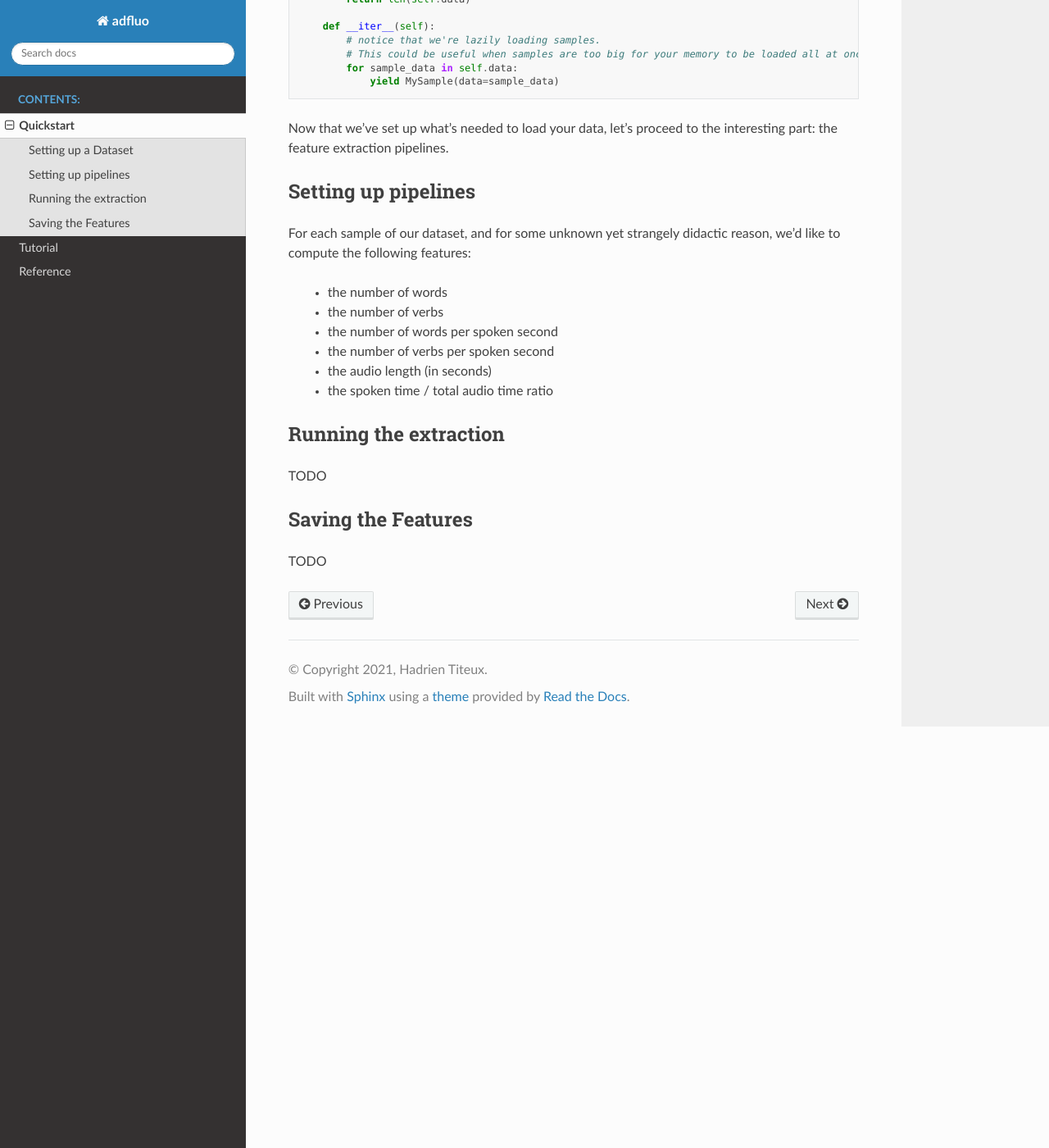
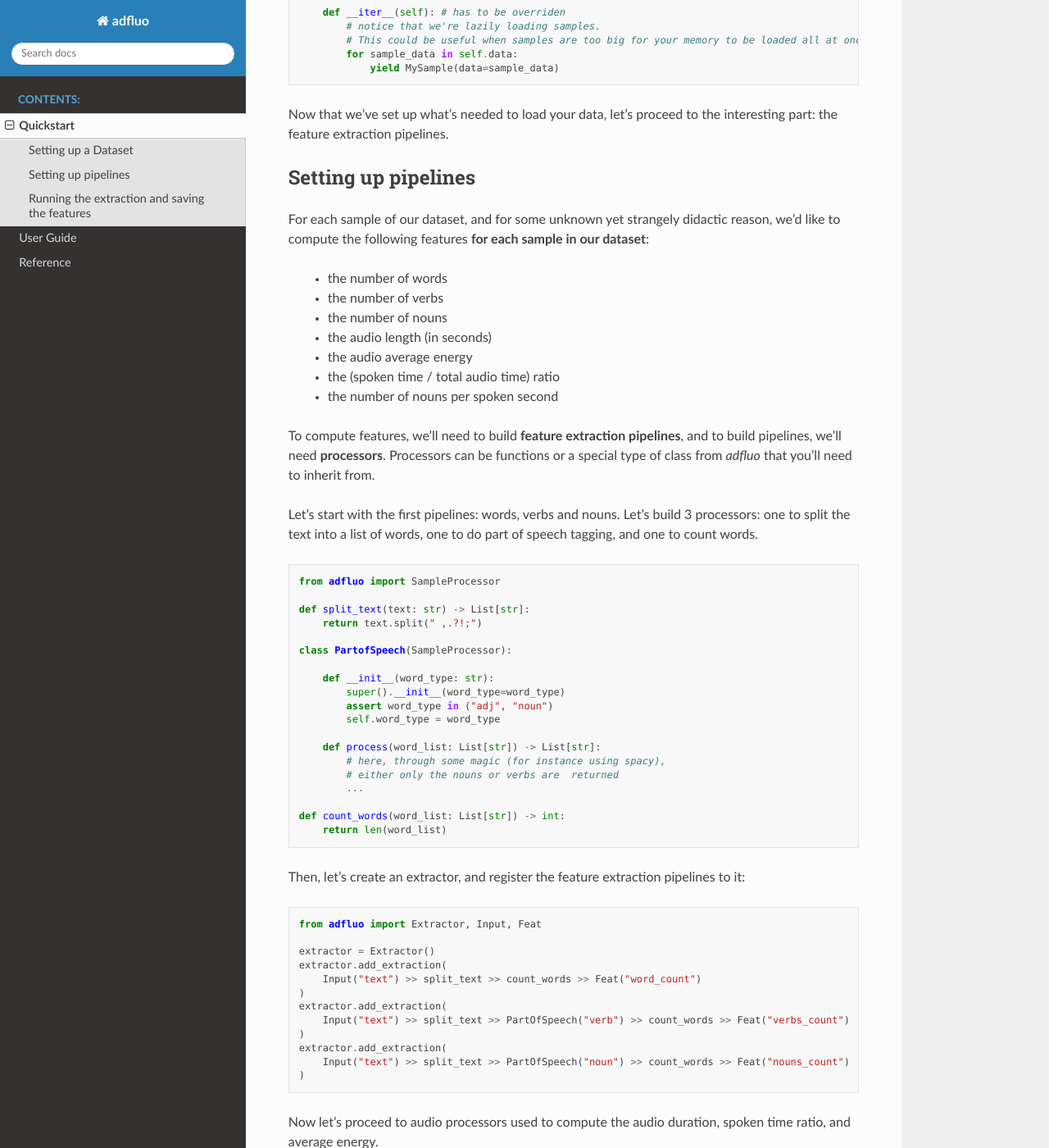
Before and after one commit to hadware/adfluo, a Sphinx documentation site: the page built from docs/source/quickstart.rst, in a window 1280 px wide and 1400 px high, scrolled down 1883 px. Shown: the whole window at 82% size. Built offline with Sphinx 7.4.7 and the Read the Docs theme 2.0.0, drawn with Linux system fonts in a browser that asks for light colours; some of the changed text lies outside the part shown.

Commit message:
Finished some draft of a tutorial for the quickstart.rst.

```diff
--- a/docs/source/index.rst
+++ b/docs/source/index.rst
@@ -11,7 +11,7 @@ Welcome to adfluo's documentation!
    :caption: Contents:
 
    quickstart
-   tutorial
+   user_guide
    reference
 
 Installation
--- a/docs/source/quickstart.rst
+++ b/docs/source/quickstart.rst
@@ -69,10 +68,10 @@ return an iterable of samples, and be able to tell `adfluo` how many samples the
             with open(data_path) as yml_file:
                 self.data = yaml.load(yml_file)
 
-        def __len__(self):
+        def __len__(self): # has to be overriden
             return len(self.data)
 
-        def __iter__(self):
+        def __iter__(self): # has to be overriden
             # notice that we're lazily loading samples.
             # This could be useful when samples are too big for your memory to be loaded all at once!
             for sample_data in self.data:
@@ -86,20 +85,124 @@ Setting up pipelines
 --------------------
 
 For each sample of our dataset, and for some unknown yet strangely didactic reason,
-we'd like to compute the following features:
+we'd like to compute the following features **for each sample in our dataset**:
     - the number of words
     - the number of verbs
-    - the number of words per spoken second
-    - the number of verbs per spoken second
+    - the number of nouns
     - the audio length (in seconds)
-    - the spoken time / total audio time ratio
+    - the audio average energy
+    - the (spoken time / total audio time) ratio
+    - the number of nouns per spoken second
 
-Running the extraction
-----------------------
+To compute features, we'll need to build **feature extraction pipelines**, and
+to build pipelines, we'll need **processors**. Processors can be functions or
+a special type of class from `adfluo` that you'll need to inherit from.
 
-TODO
+Let's start with the first pipelines: words, verbs and nouns. Let's build 3
+processors: one to split the text into a list of words, one to do part of speech
+tagging, and one to count words.
 
-Saving the Features
--------------------
+.. code-block:: python
 
-TODO
+    from adfluo import SampleProcessor
+
+    def split_text(text: str) -> List[str]:
+        return text.split(" ,.?!;")
+
+    class PartofSpeech(SampleProcessor):
+
+        def __init__(word_type: str):
+            super().__init__(word_type=word_type)
+            assert word_type in ("adj", "noun")
+            self.word_type = word_type
+
+        def process(word_list: List[str]) -> List[str]:
+            # here, through some magic (for instance using spacy),
+            # either only the nouns or verbs are  returned
+            ...
+
+    def count_words(word_list: List[str]) -> int:
+        return len(word_list)
+
+Then, let's create an extractor, and register the feature extraction pipelines
+to it:
+
+.. code-block:: python
+
+    from adfluo import Extractor, Input, Feat
+
+    extractor = Extractor()
+    extractor.add_extraction(
+        Input("text") >> split_text >> count_words >> Feat("word_count")
+    )
+    extractor.add_extraction(
+        Input("text") >> split_text >> PartOfSpeech("verb") >> count_words >> Feat("verbs_count")
+    )
+    extractor.add_extraction(
+        Input("text") >> split_text >> PartOfSpeech("noun") >> count_words >> Feat("nouns_count")
+    )
+
+Now let's proceed to audio processors used to compute the audio duration, spoken time ratio, and average energy.
+
+.. code-block:: python
+
+    def audio_duration(audio_data: Dict) -> float:
+        return len(audio_data["array"]) / audio_data["rate"]
+
+    def spoken_time(intervals: List[Tuple[float, float]]) -> float:
+        return sum(end - start for start, end in intervals)
+
+    def average_energy(audio_data: Dict) -> float:
+        return audio_data["array"] ** 2 / len(audio_data["rate"])
+
+Now, we can create the pipelines, still using the extractor we've created earlier:
+
+.. code-block:: python
+
+    extractor.add_extraction(
+        Input("audio_array") >> audio_duration >> Feat("audio_duration")
+    )
+
+    extractor.add_extraction(
+        Input("audio_array") >> average_energy >> Feat("avg_energy")
+    )
+
+    extractor.add_extraction(
+         Input("speech")
+         >> T(spoken_time, Feat("audio_duration"))
+         >> lambda dur_spoken, dur_audio : dur_spoken/ dur_audio
+         >> Feat("spoken_ratio")
+    )
+
+
+Note that we used a lambda to avoid having to create yet another function
+just compute a division. We'll now finish with the number of nouns per spoken seconds,
+which won't require any new processor (we'll be using a lambda again):
+
+.. code-block:: python
+
+    extractor.add_extraction(
+            T(Feat("nouns_count"), Feat("spoken_duration"))
+             >> lambda nb_nouns, dur_spoken : nb_nouns/ dur_audio
+             >> Feat("nouns_per_seconds")
+        )
+
+Running the extraction and saving the features
+----------------------------------------------
+
+Now that our data is properly loaded and the extraction pipeline defined,
+we can run the extraction and save the computed features:
+
+.. code-block:: python
+
+    # we can either extract to csv
+    extractor.extract_to_csv("path/to/feature/file.csv")
+
+    # or to a pickle file
+    extractor.extract_to_pickle("path/to/feature/file.pckl")
+
+    # or to a dict
+    feat_dict = extractor.extract_to_dict()
+
+    # or to a pandas dataframe
+    feat_df = extractor.extract_to_df()
--- a/docs/source/reference.rst
+++ b/docs/source/reference.rst
@@ -5,4 +5,4 @@ Reference
 =========
 
 
-TODO
+TODO: docgen
```
Also changed, not shown: other parts of docs/source/quickstart.rst (+0 -1 lines), docs/source/tutorial.rst (deleted, +0 -22 lines), docs/source/user_guide.rst (added, +72 -0 lines).
